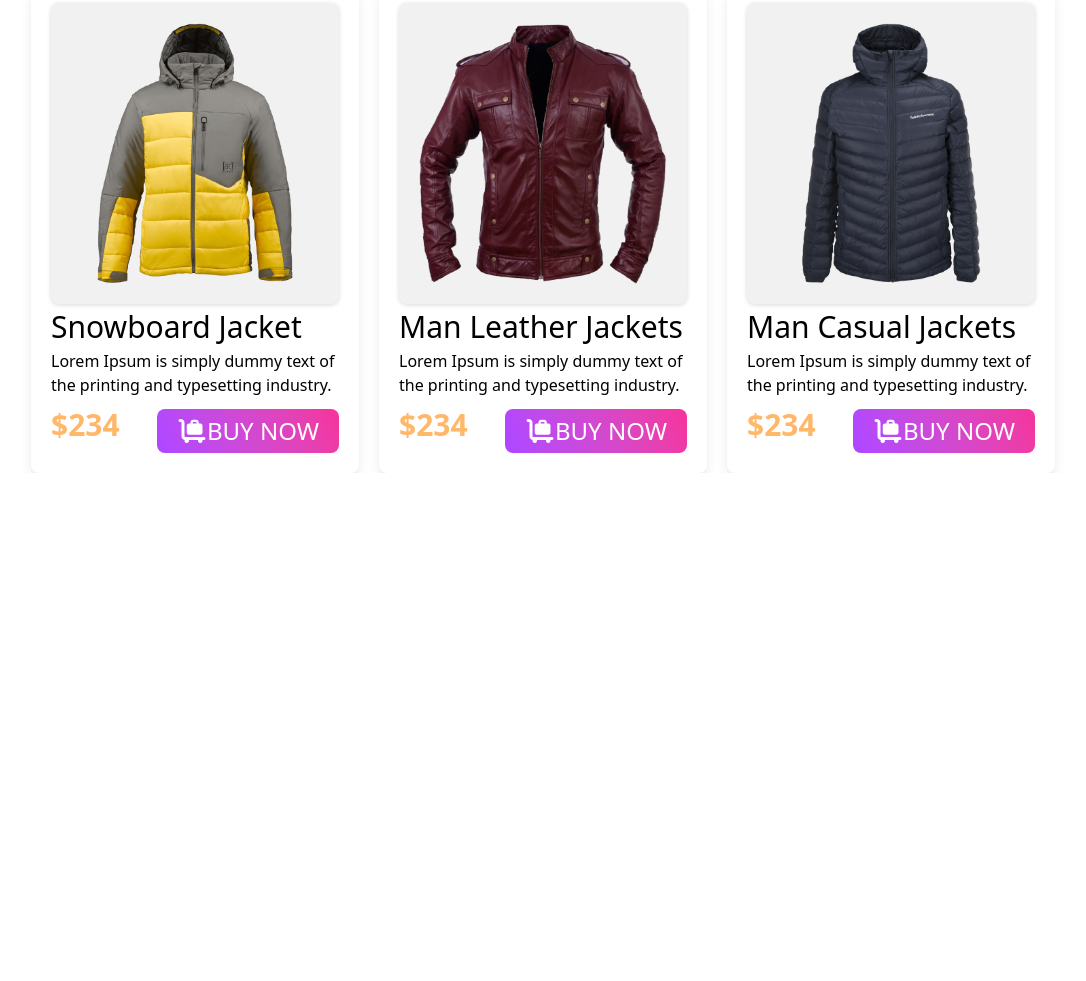
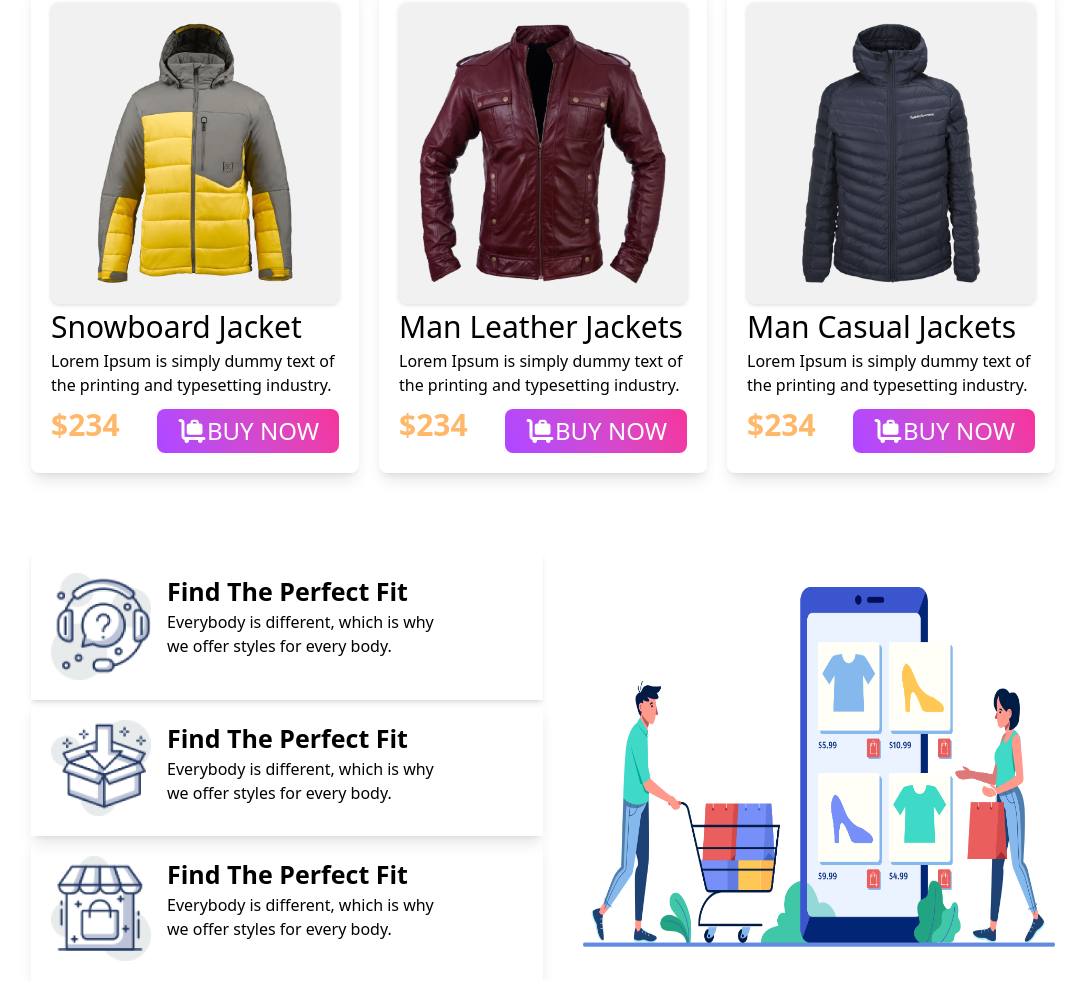
Before and after one commit to asadsftd/winter-project-repo, a plain HTML site: page index.html in a window 1280 px wide. Shown: the part 1510-2491 px from the top of the page, without its empty margins (97-1183 px from the left). Before the commit the page ends 1983 px from the top, so only its background shows below. Drawn offline with nearby package versions, Linux system fonts and the light colour scheme.

Commit message:
added the my five commit

```diff
--- a/index.html
+++ b/index.html
@@ -230,6 +230,73 @@
          <!--  -->
      </div>
       </section>
+      <!-- Perfect section -->
+       <section class="mt-20"
+       id="perfect">
+        <!-- container -->
+         <div class="flex items-center gap-10"
+          id="container">
+            <!-- perfect one card -->
+             <div class="">
+                <!-- card container one-->
+                 <div class="flex shadow-md gap-4 py-5 px-5">
+                    <!-- one -->
+                     <img src="icons/question.png" alt=""
+                      class="w-[100px]">
+                     <div class="">
+                        <h2 class="text-[25px] font-bold">
+                            Find The Perfect Fit
+                        </h2>
+                        <p class="w-[80%]">
+                         Everybody is different, which is why we
+                         offer styles for every body.
+                        </p>
+                     </div>
+                 </div>
+                 <!--  two-->
+                   <div class="flex shadow-lg gap-4 py-5 px-5">
+                    <!-- one -->
+                     <img src="icons/box.png" alt=""
+                      class="w-[100px]">
+                     <div class="">
+                        <h2 class="text-[25px] font-bold">
+                            Find The Perfect Fit
+                        </h2>
+                        <p class="w-[80%]">
+                         Everybody is different, which is why we
+                         offer styles for every body.
+                        </p>
+                     </div>
+                 </div>
+                 <!--  -->
+                 <div class="flex shadow-lg gap-4 py-5 px-5">
+                    <!-- one -->
+                     <img src="icons/house.png" alt=""
+                      class="w-[100px]">
+                     <div class="">
+                        <h2 class="text-[25px] font-bold">
+                            Find The Perfect Fit
+                        </h2>
+                        <p class="w-[80%]">
+                         Everybody is different, which is why we
+                         offer styles for every body.
+                        </p>
+                     </div>
+                 </div>
+                 <!--  -->
+             </div>
+             <!--  -->
+
+             <!--  -->
+
+             <!-- perfect two card -->
+              <div class="" id="perfect-img">
+                <img src="images/shopping.png" alt=""
+                class="w-[600px] h-[360px]">
+              </div>
+              <!--  -->
+         </div>
+       </section>
       </main>
       <!-- Footer style -->
        <footer class="" id="footer">
--- a/style/style.css
+++ b/style/style.css
@@ -73,4 +73,11 @@ body{
         text-align: center;
         font-size: 25px;
     }
+    /* perfect */
+    #container{
+        flex-direction: column;
+    }
+    #perfect-img{
+        margin-top: 40px;
+    }
 }
```
